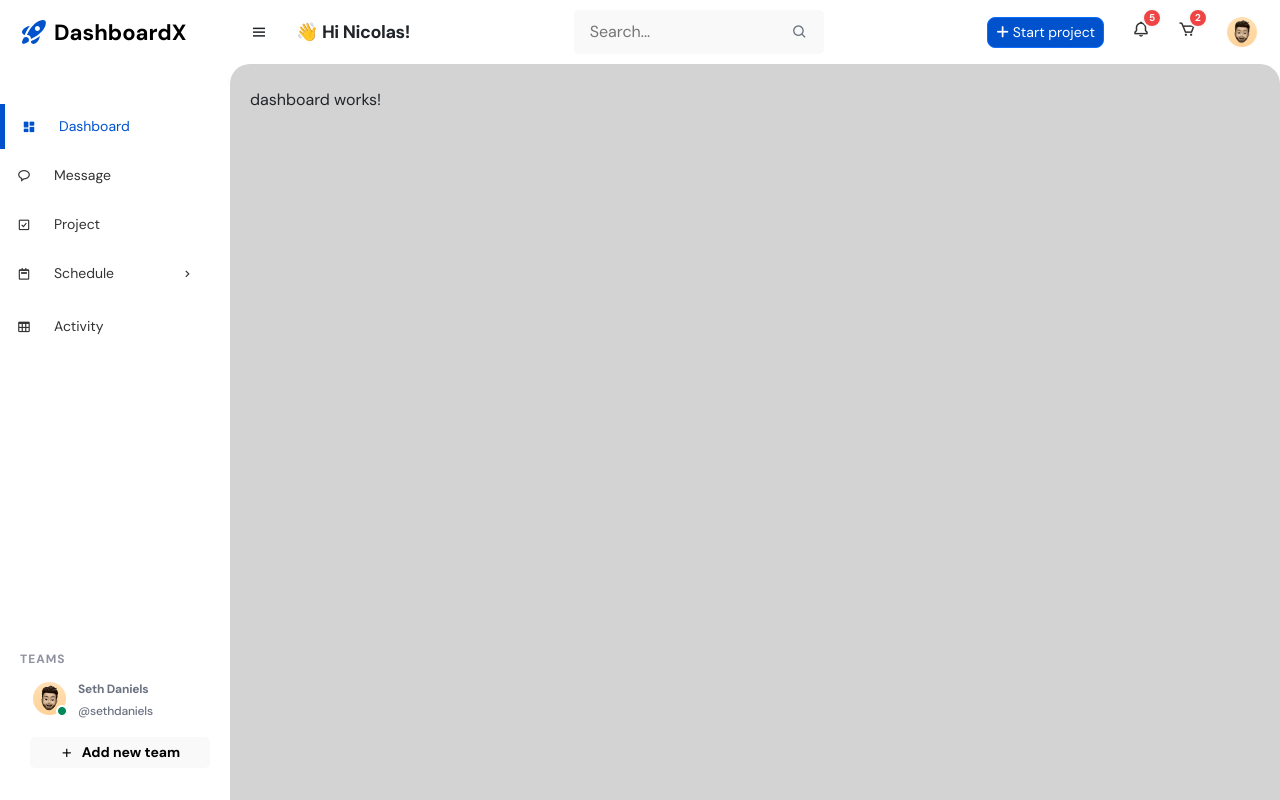
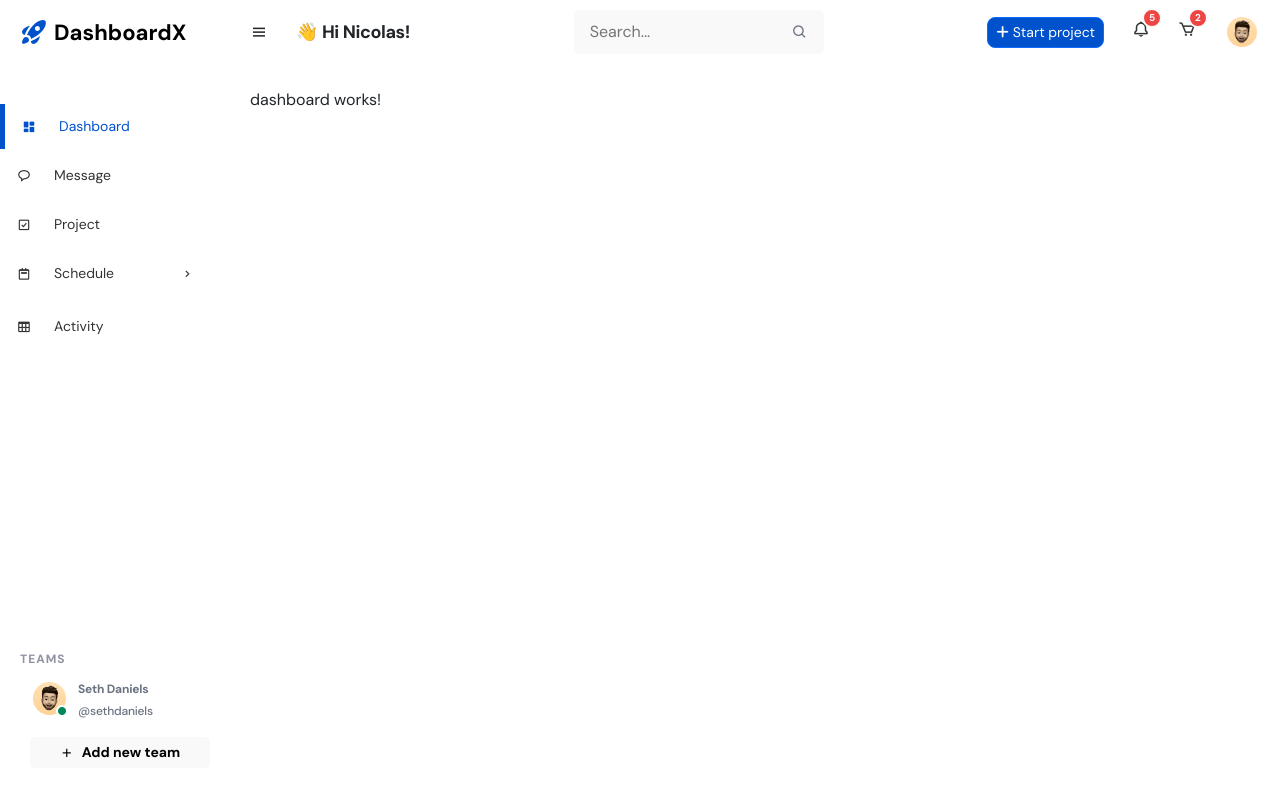
Before and after one commit to Melodious-nub/assessment-project, an Angular app: page /admin/dashboard in a window 1280 px wide. Shown: the top 800 px of the page. Built offline with nearby package versions, Linux system fonts and the light colour scheme; sample sign-in values are in the browser's storage.

Commit message:
updated with new route

```diff
--- a/package.json
+++ b/package.json
@@ -26,6 +26,7 @@
     "bootstrap": "^5.3.2",
     "ngx-toastr": "^19.0.0",
     "rxjs": "~7.8.0",
+    "sass": "^1.80.7",
     "tslib": "^2.3.0",
     "zone.js": "~0.14.2"
   },
--- a/src/app/admin/admin-routing.module.ts
+++ b/src/app/admin/admin-routing.module.ts
@@ -2,6 +2,7 @@ import { NgModule } from '@angular/core';
 import { RouterModule, Routes } from '@angular/router';
 import { AppAdminComponent } from './app-admin/app-admin.component';
 import { DashboardComponent } from './dashboard/dashboard.component';
+import { MessageComponent } from './message/message.component';
 
 const routes: Routes = [
   {
@@ -9,6 +10,7 @@ const routes: Routes = [
     component: AppAdminComponent,
     children: [
       { path: 'dashboard', component: DashboardComponent},
+      { path: 'message', component: MessageComponent},
       { path: '', redirectTo: '/admin/dashboard', pathMatch: 'full'},
     ],
   },
--- a/src/app/admin/admin.module.ts
+++ b/src/app/admin/admin.module.ts
@@ -16,11 +16,13 @@ import { NgbModule } from '@ng-bootstrap/ng-bootstrap';
 import {MatSidenavModule} from '@angular/material/sidenav';
 import {MatListModule} from '@angular/material/list';
 import { FormsModule } from '@angular/forms';
+import { MessageComponent } from './message/message.component';
 
 @NgModule({
   declarations: [
     DashboardComponent,
     AppAdminComponent,
+    MessageComponent,
   ],
   imports: [
     CommonModule,
--- a/src/app/admin/app-admin/app-admin.component.css
+++ b/src/app/admin/app-admin/app-admin.component.css
@@ -338,9 +338,8 @@ nav .profile .profile-link a:hover {
 /* MAIN */
 main {
 	width: 100%;
-  background: lightgray;
-  border-radius: 20px;
-  height: 1200px;
+	background: white;
+	height: auto;
 	padding: 24px 20px 20px 20px;
 }
 main .title {
@@ -639,11 +638,13 @@ main .btn-send:hover {
 		display: none;
 	} */
 
-	.user-name {
-		display: none;
-	}
-
 	.btn-text-hide {
 		display: none;
 	}
 }
+
+@media screen and (max-width: 1092px) {
+	.user-name {
+		display: none;
+	}
+}
--- a/src/app/admin/app-admin/app-admin.component.html
+++ b/src/app/admin/app-admin/app-admin.component.html
@@ -2,8 +2,8 @@
 <section id="sidebar">
     <a class="brand ms-3"><img src="../../../assets/images/Vector.svg" alt="Vector" class="me-2"> DashboardX</a>
     <ul class="side-menu">
-        <li><a class="active"><i class='bx bxs-dashboard icon' ></i> Dashboard</a></li>
-        <li><a><i class='bx bx-message-rounded icon' ></i> Message</a></li>
+        <li><a routerLink="dashboard" routerLinkActive="active"><i class='bx bxs-dashboard icon' ></i> Dashboard</a></li>
+        <li><a routerLink="message" routerLinkActive="active"><i class='bx bx-message-rounded icon' ></i> Message</a></li>
         <li><a><i class='bx bx-check-square icon' ></i> Project</a></li>
         <li>
             <a><i class='bx bx-calendar-week icon' ></i> Schedule <i class='bx bx-chevron-right icon-right' ></i></a>
--- /dev/null
+++ b/src/app/admin/message/message.component.html
@@ -0,0 +1 @@
+<p>message works!</p>
```
Also changed, not shown: src/app/admin/message/message.component.ts (added, +10 -0 lines), src/app/admin/message/message.component.css (added), 2 other files (tests, documents, lock files or other folders).
